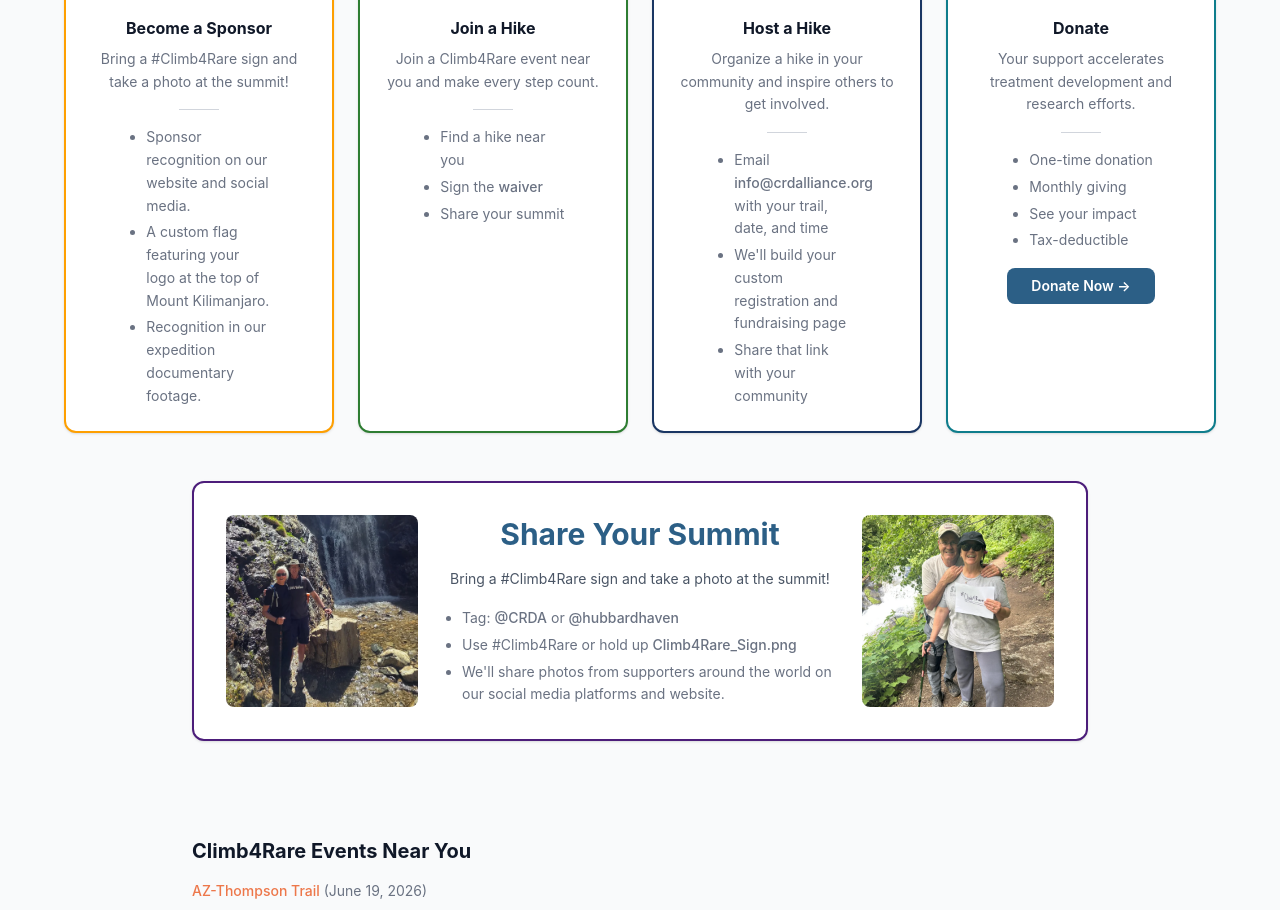
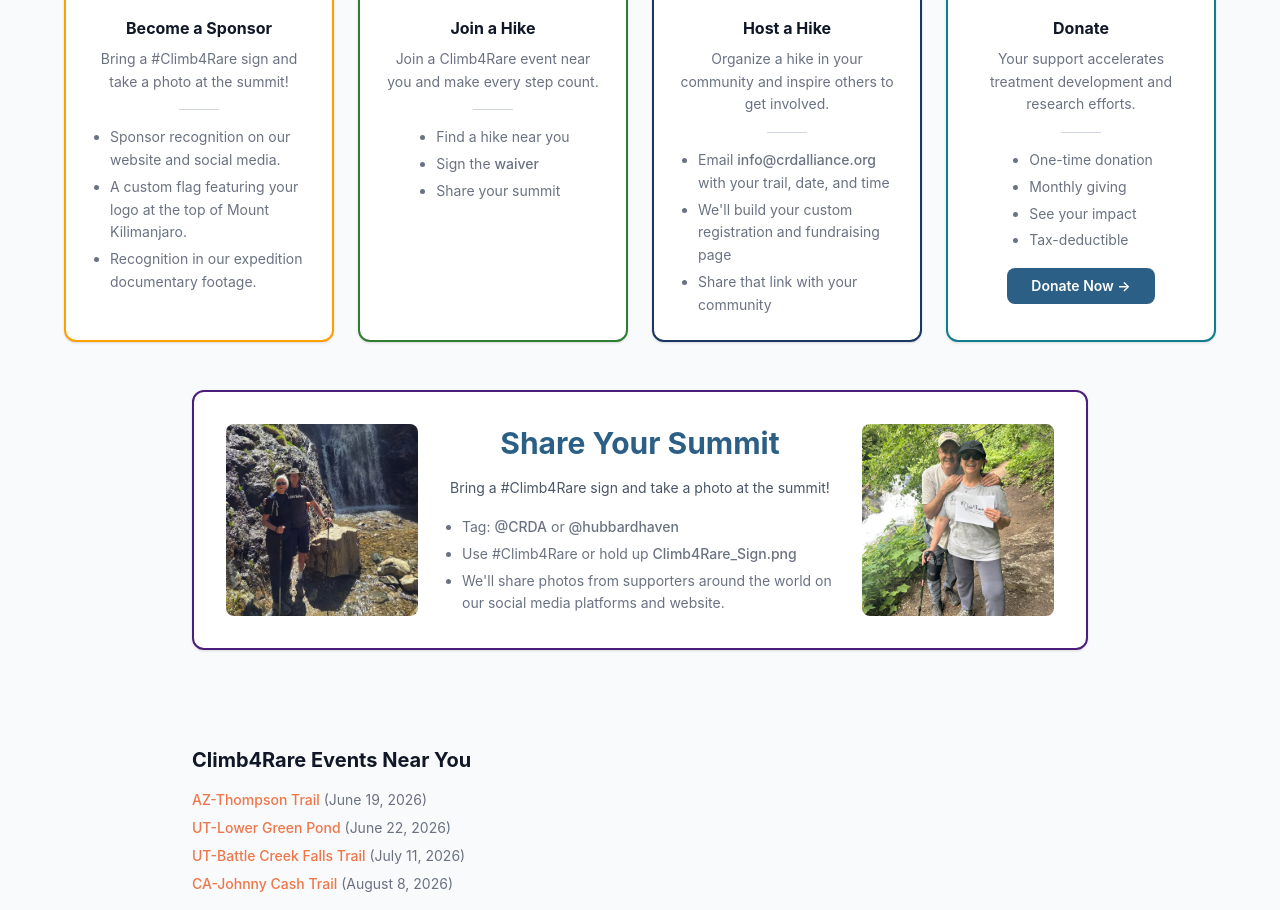
Before and after one commit to inwang123/rarediseaseweb, a React (Vite) app: page /climb4rare in a window 1280 px wide. Shown: the part 1400-2310 px from the top of the page. Built offline with nearby package versions, Linux system fonts and the light colour scheme.

Commit message:
Fixed card bullet points

```diff
--- a/src/pages/Climb4Rare.jsx
+++ b/src/pages/Climb4Rare.jsx
@@ -171,9 +171,8 @@ function HallOfFameCarousel({ photos }) {
             type="button"
             onClick={() => goTo(i)}
             aria-label={`Go to photo ${i + 1}`}
-            className={`w-2.5 h-2.5 rounded-full transition-colors ${
-              i === index ? "bg-[#2c5f86]" : "bg-gray-300 hover:bg-gray-400"
-            }`}
+            className={`w-2.5 h-2.5 rounded-full transition-colors ${i === index ? "bg-[#2c5f86]" : "bg-gray-300 hover:bg-gray-400"
+              }`}
           />
         ))}
       </div>
@@ -282,7 +281,7 @@ export default function Climb4Rare() {
                   {card.desc}
                 </p>
                 <hr className="w-10 border-gray-300 mb-4" />
-                <ul className="w-fit max-w-2/3 mx-auto body-std text-left list-disc list-outside pl-5 space-y-1">
+                <ul className="w-fit mx-auto body-std text-left list-disc list-outside pl-5 space-y-1">
                   {card.items.map((item) => (
                     <li key={item}>{renderLinkedText(item)}</li>
                   ))}
```
Also changed, not shown: src/components/ScrollToTop.jsx (+5 -5 lines), src/components/Mission.jsx (indentation only), src/components/Stats.jsx (indentation only).
